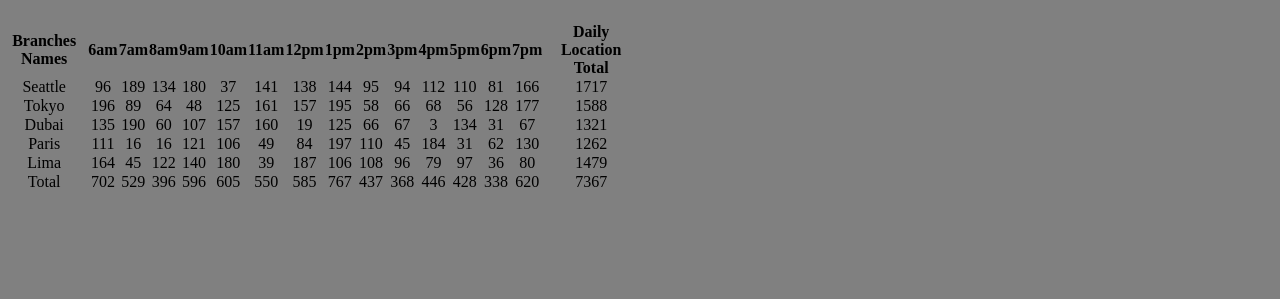
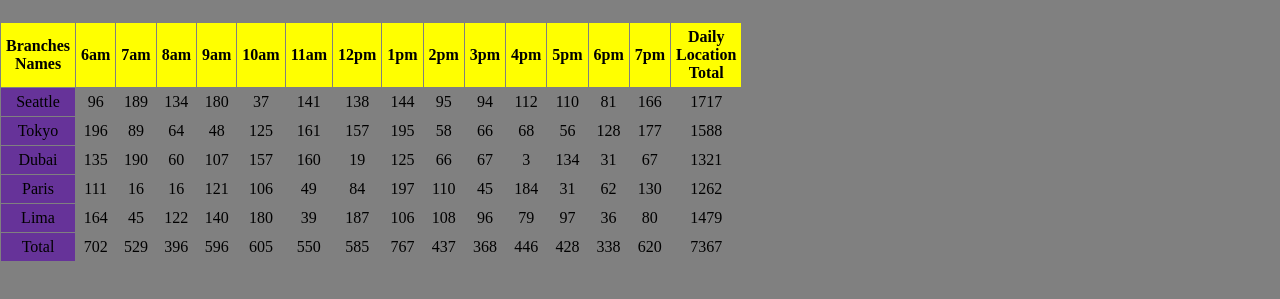
Before and after one commit to sayefdeen/cookie-stand, a plain HTML site: page sales.html in a window 1280 px wide. Shown: the part 141-440 px from the top of the page. Drawn offline with Linux system fonts and the light colour scheme.

Commit message:
adding some styling

```diff
--- a/sales.css
+++ b/sales.css
@@ -71,3 +71,15 @@
   width: 50%;
   text-align: center;
 }
+
+th,
+td {
+  padding: 5px;
+}
+
+th {
+  background-color: yellow;
+}
+td:first-child {
+  background-color: rebeccapurple;
+}
```
